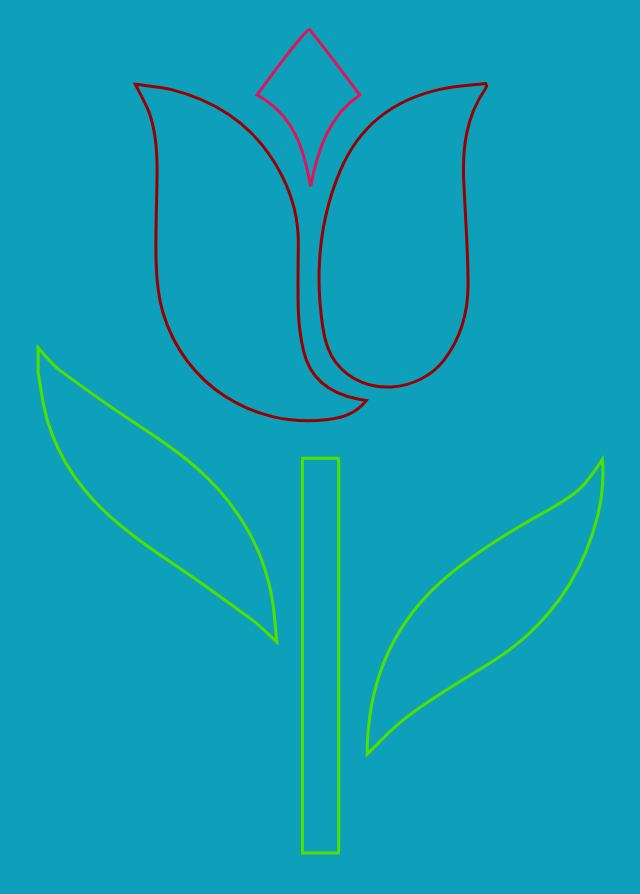
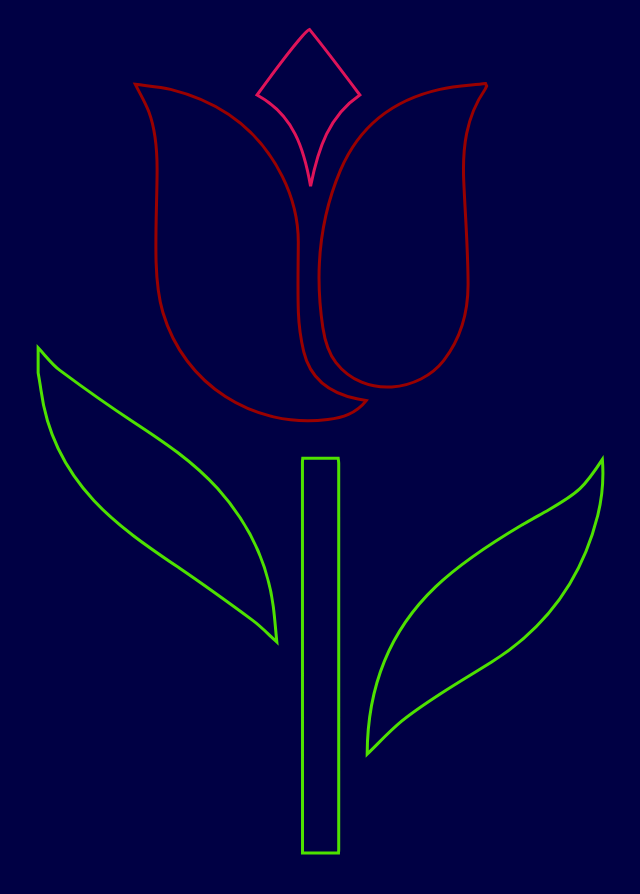
Before and after one commit to EgorOvechkin/scroll_drawing, a plain HTML site: page index.html in a window 1280 px wide. Shown: the whole page, without its empty margins (321-961 px from the left). Drawn offline with nearby package versions, Linux system fonts and the light colour scheme.

Commit message:
change background color

```diff
--- a/scss/main.scss
+++ b/scss/main.scss
@@ -1,4 +1,4 @@
-body { background: #0ea0bb; }
+body { background: #004; }
 .container { height: 300vh; }
 .tulip {
   position: fixed; left: 50%; transform: translateX(-50%);
```
Also changed, not shown: css/main.css, svg/leafy.svg (added), svg/stem.svg (added), svg/tulip-stroke.svg (added), svg/tulip.svg (added), 1 other file.
